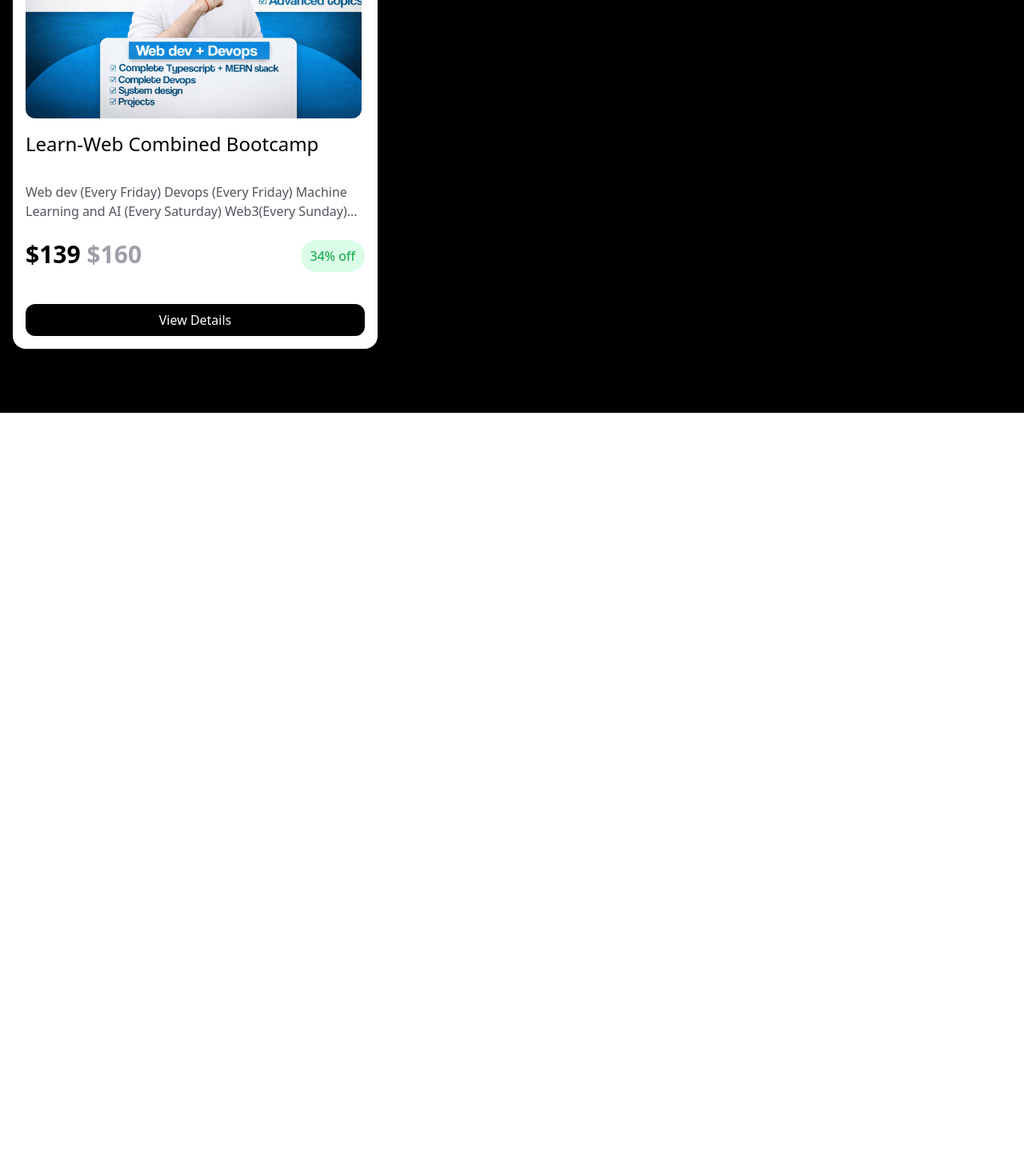
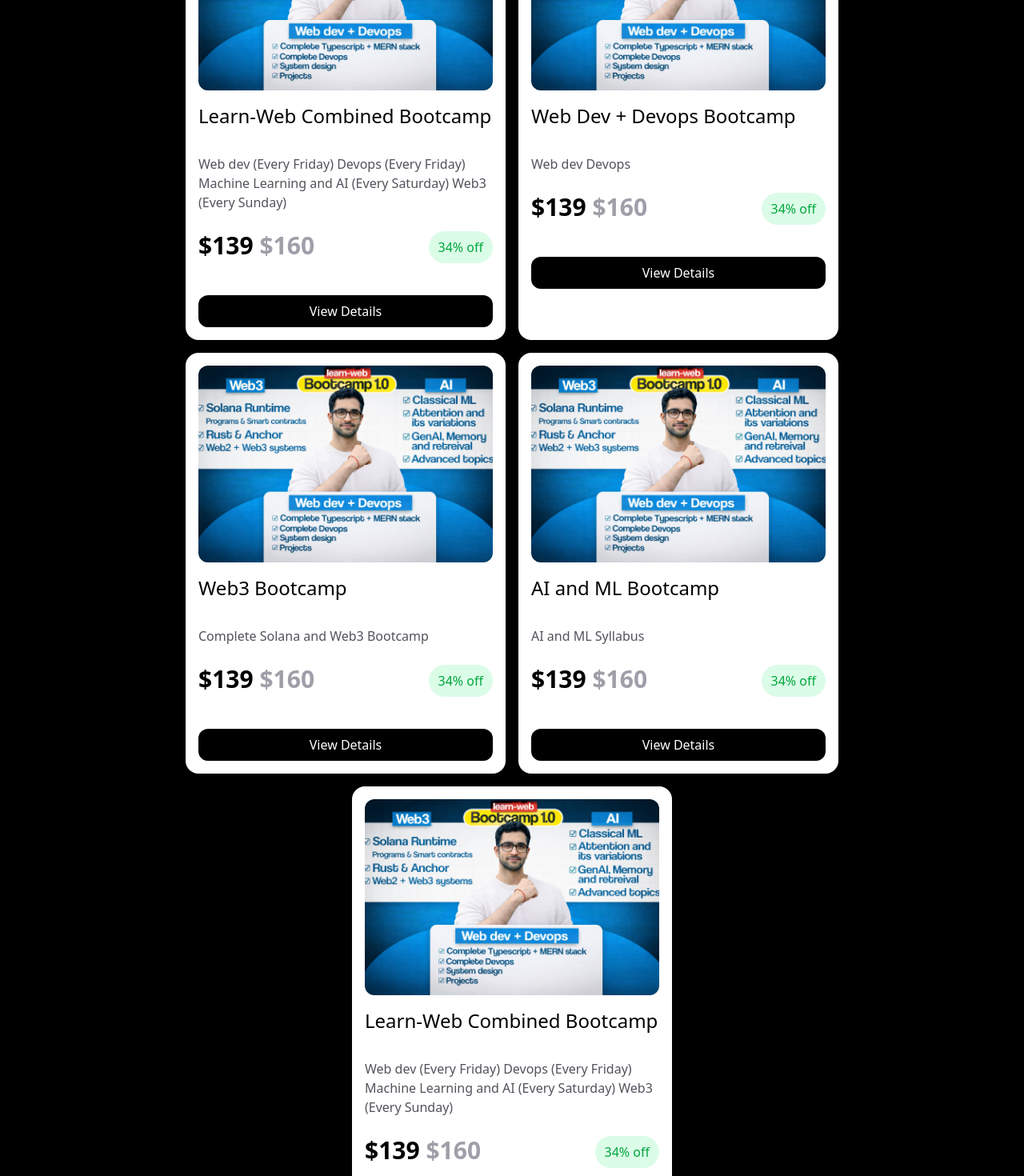
Before and after one commit to PallavSharma9/learn-web, a Vue app: page / in a window 1280 px wide. Shown: the part 2300-3770 px from the top of the page at 80% size. Before the commit the page ends 2816 px from the top, so only its background shows below. Built offline with nearby package versions, Linux system fonts and the light colour scheme.

Commit message:
adding full courses component

```diff
--- a/src/components/Courses.vue
+++ b/src/components/Courses.vue
@@ -1,30 +1,69 @@
-<script lang="ts" setup></script>
+<script lang="ts" setup>
+import courseImage from "@/images/course-image.png";
+const Courses = [
+  {
+    picture: courseImage,
+    title: "Learn-Web Combined Bootcamp",
+    description:
+      "Web dev (Every Friday) Devops (Every Friday) Machine Learning and AI (Every Saturday) Web3 (Every Sunday)",
+    price: "$160",
+    discount: "34",
+  },
+  {
+    picture: courseImage,
+    title: "Web Dev + Devops Bootcamp",
+    description: "Web dev Devops",
+    price: "$160",
+    discount: "34",
+  },
+  {
+    picture: courseImage,
+    title: "Web3 Bootcamp",
+    description: "Complete Solana and Web3 Bootcamp",
+    price: "$160",
+    discount: "34",
+  },
+  {
+    picture: courseImage,
+    title: "AI and ML Bootcamp",
+    description: "AI and ML Syllabus",
+    price: "$160",
+    discount: "34",
+  },
+  {
+    picture: courseImage,
+    title: "Learn-Web Combined Bootcamp",
+    description:
+      "Web dev (Every Friday) Devops (Every Friday) Machine Learning and AI (Every Saturday) Web3 (Every Sunday)",
+    price: "$160",
+    discount: "34",
+  },
+];
+</script>
 
 <template>
-  <div class="py-20 bg-black px-4">
+  <div class="py-20 bg-black px-4 lg:px-20">
     <h1
       class="text-white text-center font-semibold text-3xl mb-12 md:text-4xl lg:text-5xl"
     >
       Featured Cohorts
     </h1>
-    <div class="flex flex-column md:flex-row gap-4 flex-wrap">
+    <div class="flex flex-column md:flex-row justify-center gap-4 flex-wrap">
       <!-- course card  -->
-      <div class="p-4 bg-white rounded-2xl max-w-114">
-        <img
-          class="rounded-xl max-w-105"
-          src="../images/course-image.png"
-          alt=""
-        />
+      <div
+        v-for="course in Courses"
+        class="container p-4 bg-white rounded-2xl max-w-100"
+      >
+        <img class="rounded-xl" :src="course.picture" alt="" />
         <h3 class="mt-4 mb-8 text-2xl font-medium">
-          Learn-Web Combined Bootcamp
+          {{ course.title }}
         </h3>
         <p class="text-zinc-600 mb-6">
-          Web dev (Every Friday) Devops (Every Friday) Machine Learning and AI
-          (Every Saturday) Web3(Every Sunday)...
+          {{ course.description }}
         </p>
         <div class="flex justify-between mb-10">
           <h2 class="text-3xl font-bold">
-            $139 <span class="text-zinc-400">$160 </span>
+            $139 <span class="text-zinc-400">{{ course.price }} </span>
           </h2>
           <div class="rounded-full bg-green-100 text-green-600 px-3 py-2">
             34% off
```
